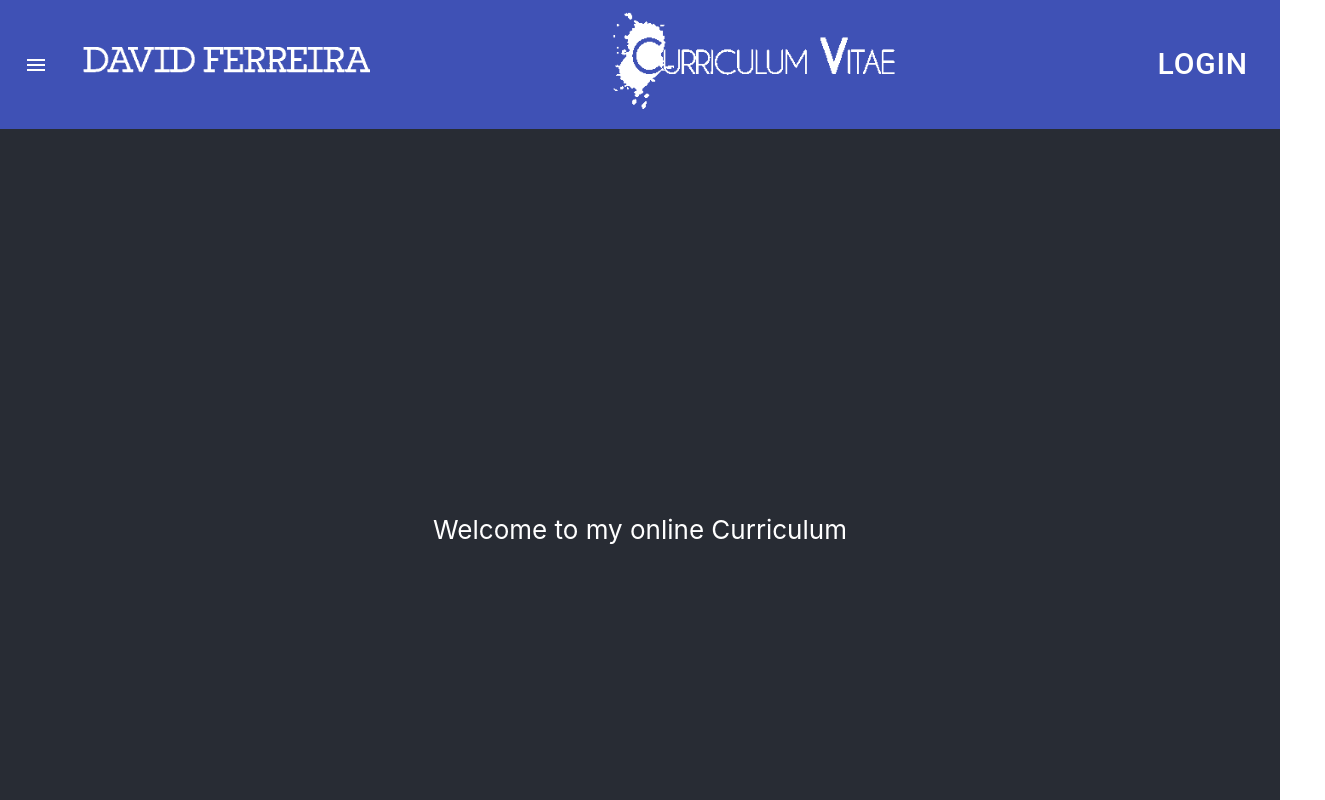
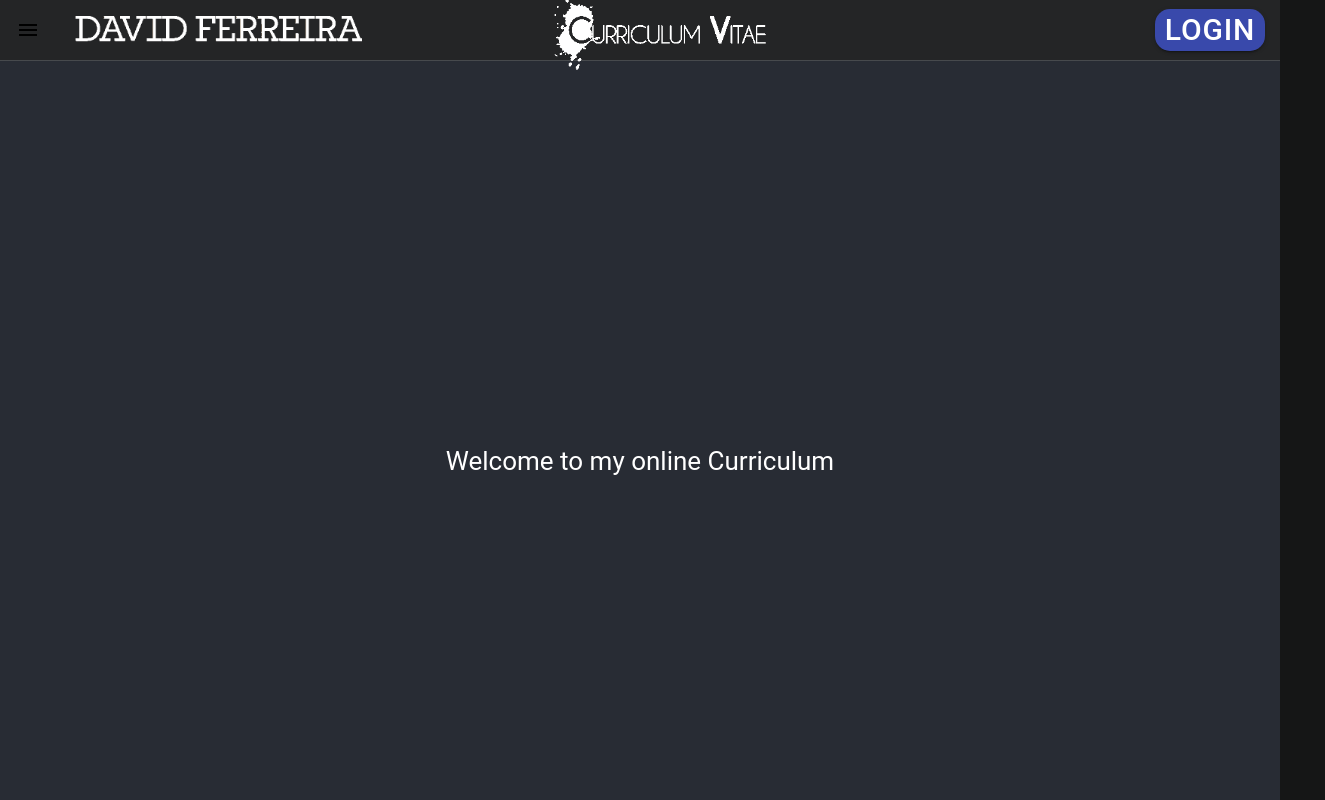
Before and after one commit to DavidFerreira13/CurriculumVitae-Website, a React (Create React App) app in the folder cv-website/: page / in a window 1280 px wide. Shown: the top 800 px of the page, 1325 px wide, since content can reach past the window. Built offline with nearby package versions, Linux system fonts and the light colour scheme.

Commit message:
improve website layout

```diff
--- a/cv-website/src/App.css
+++ b/cv-website/src/App.css
@@ -48,3 +48,13 @@
   margin: 0%;
   overflow: hidden;
 }
+.nameImage{
+  margin-top: 10px;
+}
+.cvImage{
+  position: absolute;
+}
+#cvParent{
+  margin-top: -12px;
+  margin-right: 480px;
+}
--- a/cv-website/src/App.js
+++ b/cv-website/src/App.js
@@ -1,7 +1,19 @@
 import './App.css'
+import React from 'react';
 import { makeStyles } from '@material-ui/core/styles'
 import Drawer from './Drawer'
-
+import DropDownMenu from "./DropDownMenu.js"
+import "./DropDownMenu.css"
+import {useState} from 'react'
+import Button from '@material-ui/core/Button'
+import curriculum_image from "./Images/cv-white.png"
+import ImageOfMyName from './Images/MyName.png'
+import MenuIcon from '@material-ui/icons/Menu';
+import clsx from 'clsx';
+import IconButton from '@material-ui/core/IconButton';
+import { ButtonGroup } from '@material-ui/core';
+import { createMuiTheme, ThemeProvider } from '@material-ui/core/styles'
+import { indigo } from '@material-ui/core/colors'
 
 const useStyles = makeStyles((theme) => ({
   root: {
@@ -15,25 +27,57 @@ const useStyles = makeStyles((theme) => ({
   },
 }));
 
+const theme = createMuiTheme({
+  palette:{
+    primary: {
+      main: indigo[600]
+    }
+  }
+})
+
 function App() {
+
   const classes = useStyles();
+  const [open, setOpen] = React.useState(false);
+  const handleDrawerOpen = () => {
+    setOpen(true);
+  };
+  const handleDrawerClose = () => {
+    setOpen(false);
+  };
+
   return (
     <main>
+      <Navbar id="headerNavbar" position="static" className={clsx(classes.appBar, { [classes.appBarShift]: open, })} >
+
+        <div className="navbar-nav">
+          <IconButton color="inherit" aria-label="open drawer" onClick={handleDrawerOpen} edge="start" className={clsx(classes.menuButton, open && classes.hide)} >
+            <MenuIcon className="menuIcon"/>
+          </IconButton>
+        </div>
+
+        <div className={classes.title} color="">
+          <img src={ImageOfMyName} alt="DavidFerreira" width="300px" height="auto" className="nameImage"/>
+        </div>
+        <div variant="h6" className={classes.title} color="" id="cvParent">
+          <img src={curriculum_image} alt="CvImage" width="auto" height="90" className="cvImage"/>
+        </div>
+
+        <NavItem>
+
+          <DropDownMenu/>
+
+        </NavItem>
+      </Navbar>
+
+      <Drawer/>
+
       <div className={classes.root}>
-        <Drawer/>
         <header className="App-header">
           Welcome to my online Curriculum
         </header>
       </div>
-      {/*
-      <Router>
-        <Switch>
-          <Route path="/" exact component={Home} />
-          <Route path="/login" exact component={Login} />
-          <Route path="/signin" exact component={Signin} />
-        </Switch>
-      </Router>
-      */}
+
       <footer className="page-footer">
         <p className="footer-text">
           This web-curriculum was made with react for the purpose of learning how to use it
@@ -42,5 +86,29 @@ function App() {
     </main>
   );
 }
+function Navbar(props) {
+  return (
+    <nav className="navbar">
+      <ul className="navbar-nav">{props.children}</ul>
+    </nav>
+  );
+}
 
+function NavItem(props) {
+  const [open, setOpen] = useState(false);
+
+  return (
+    <li className="nav-item">
+      <ThemeProvider theme={theme}>
+        <ButtonGroup variant="outlined" color="primary">
+          <Button variant="contained"href="#" className="icon-button"  id="loginButton" onClick={() => setOpen(!open)}>
+            {props.icon}
+              Login
+          </Button>
+        </ButtonGroup>
+      </ThemeProvider>
+      {open && props.children}
+    </li>
+  );
+}
 export default App;
--- a/cv-website/src/Drawer.css
+++ b/cv-website/src/Drawer.css
@@ -5,9 +5,13 @@
     background-color: brown;
 }
 
-.loginButton{
+#loginButton{
     font-size: 30px !important;
     border-radius: 15px !important;
+    color:white;
+    margin-right: 60px;
+    padding-left: 55px;
+    padding-right: 55px;
 }
 img{
     -moz-user-select: none !important;
--- a/cv-website/src/Drawer.js
+++ b/cv-website/src/Drawer.js
@@ -1,17 +1,10 @@
 import "./Drawer.css";
-import "./Login.css";
 import React from 'react';
-import clsx from 'clsx';
 import { makeStyles, useTheme } from '@material-ui/core/styles';
 import Drawer from '@material-ui/core/Drawer';
-import CssBaseline from '@material-ui/core/CssBaseline';
-import AppBar from '@material-ui/core/AppBar';
-import Toolbar from '@material-ui/core/Toolbar';
 import List from '@material-ui/core/List';
-import Typography from '@material-ui/core/Typography';
 import Divider from '@material-ui/core/Divider';
 import IconButton from '@material-ui/core/IconButton';
-import MenuIcon from '@material-ui/icons/Menu';
 import ChevronLeftIcon from '@material-ui/icons/ChevronLeft';
 import ChevronRightIcon from '@material-ui/icons/ChevronRight';
 import ListItem from '@material-ui/core/ListItem';
@@ -19,40 +12,11 @@ import ListItemIcon from '@material-ui/core/ListItemIcon';
 import ListItemText from '@material-ui/core/ListItemText';
 import InboxIcon from '@material-ui/icons/MoveToInbox';
 import MailIcon from '@material-ui/icons/Mail';
-import { createMuiTheme, ThemeProvider } from '@material-ui/core/styles';
-import { brown, blue } from '@material-ui/core/colors';
-import Button from '@material-ui/core/Button';
-import useScrollTrigger from '@material-ui/core/useScrollTrigger';
-import Slide from '@material-ui/core/Slide';
-import curriculum_image from "./Images/cv-white.png"
-import ImageOfMyName from './Images/MyName.png'
-
-
+import { ThemeProvider } from '@material-ui/core/styles';
+import { blue } from '@material-ui/core/colors';
 
 
 const drawerWidth = 240;
-
-function HideOnScroll(props) {
-    const { children, window } = props;
-    const trigger = useScrollTrigger({ target: window ? window() : undefined });
-
-    return (
-      <Slide appear={false} direction="down" in={!trigger}>
-        {children}
-      </Slide>
-    );
-}
-
-const theme = createMuiTheme({
-  palette: {
-    primary: {
-      main: brown[500],
-    },
-    secondary: {
-      main: brown[800],
-    },
-  },
-});
 
 const useStyles = makeStyles((theme) => ({
   root: {
@@ -120,11 +84,9 @@ export default function PersistentDrawerLeft() {
   const classes = useStyles();
   const theme = useTheme();
   const [open, setOpen] = React.useState(false);
-
   const handleDrawerOpen = () => {
     setOpen(true);
   };
-
   const handleDrawerClose = () => {
     setOpen(false);
   };
@@ -133,38 +95,7 @@ export default function PersistentDrawerLeft() {
 
     <ThemeProvider theme={theme}>
         <div  className="PhotoHeader" >
-        <HideOnScroll>
-            <AppBar
-                position="static"
-                className={clsx(classes.appBar, {
-                [classes.appBarShift]: open,
-                })}
-            >
-                <Toolbar>
-                    <IconButton
-                        color="inherit"
-                        aria-label="open drawer"
-                        onClick={handleDrawerOpen}
-                        edge="start"
-                        className={clsx(classes.menuButton, open && classes.hide)}
-                    >
-                        <MenuIcon />
-                    </IconButton>
-                    <Typography variant="h6" className={classes.title} color="">
-                      <img src={ImageOfMyName} width="300px" height="auto" />
-                    </Typography>
-                    <Typography variant="h6" className={classes.title} color="">
-                      <img src={curriculum_image} alt="Cv image" width="auto" height="120"/>
-                    </Typography>
-                    <Button
-                    onClick
-                        color="inherit" className="loginButton">
-                            Login
-                    </Button>
 
-                </Toolbar>
-            </AppBar>
-        </HideOnScroll>
         <Drawer className="PhotoHeadere"
             variant="persistent"
             anchor="left"
--- /dev/null
+++ b/cv-website/src/DropDownMenu.css
@@ -0,0 +1,164 @@
+body {
+    margin: 0;
+    background: #151616;
+    font-family: roboto;
+    -webkit-font-smoothing: antialiased;
+    -moz-osx-font-smoothing: grayscale;
+  }
+
+  code {
+    font-family: source-code-pro, Menlo, Monaco, Consolas, 'Courier New',
+      monospace;
+  }
+
+
+  :root {
+    --bg:  #242526;
+    --bg-accent: #484a4d;
+    --text-color: #dadce1;
+    --nav-size: 60px;
+    --border: 1px solid #474a4d;
+    --border-radius: 8px;
+    --speed: 500ms;
+  }
+
+  ul {
+    list-style: none;
+    margin: 0;
+    padding: 0;
+  }
+
+  #buttonID {
+    color: var(--text-color);
+    text-decoration: none;;
+  }
+
+  /* Top Navigation Bar */
+
+  /* <nav> */
+  .navbar {
+    height: var(--nav-size);
+    background-color: var(--bg);
+    padding: 0 1rem;
+    border-bottom: var(--border);
+  }
+
+  /* <ul> */
+  .navbar-nav {
+    max-width: 100%;
+    height: 100%;
+    display: flex;
+    justify-content: flex-start;
+  }
+
+  /* <li> */
+  .nav-item {
+    width: calc(var(--nav-size) * 0.8);
+    display: flex;
+    align-items: center;
+    justify-content: center;
+  }
+
+  /* Icon Button */
+  .icon-button {
+    --button-size: calc(var(--nav-size) * 0.7);
+    width: var(--button-size);
+    height: var(--button-size);
+    background-color: #484a4d;
+    border-radius: 50%;
+    padding: 5px;
+    margin: 2px;
+    display: flex;
+    align-items: center;
+    justify-content: center;
+    transition: filter 300ms;
+  }
+
+  .icon-button:hover {
+    filter: brightness(1.2);
+  }
+
+
+TextField:focus, input:focus{
+  color: white;
+}
+
+  /* Dropdown Menu */
+
+  .dropdown {
+    position: absolute;
+    top: 58px;
+    width: 300px;
+    transform: translateX(-45%);
+    background-color: var(--bg);
+    border: var(--border);
+    border-radius: var(--border-radius);
+    padding: 1rem;
+    overflow: hidden;
+    transition: height var(--speed) ease;
+    text-transform: none !important;
+  }
+
+  .menu {
+    width: 100%;
+  }
+
+  .menu-item {
+    height: 50px;
+    display: flex;
+    align-items: center;
+    border-radius: var(--border-radius);
+    transition: background var(--speed);
+    padding: 0.5rem;
+    text-transform: none !important;
+  }
+
+  .menu-item .icon-button {
+    margin-right: 0.5rem;
+  }
+
+
+  .menu-item .icon-button:hover {
+    filter: none;
+  }
+
+  .menu-item:hover {
+    background-color: #525357;
+  }
+
+  .icon-right {
+    margin-left: auto;
+  }
+
+  /* CSSTransition classes  */
+  .menu-primary-enter {
+    position: absolute;
+    transform: translateX(-110%);
+  }
+  .menu-primary-enter-active {
+    transform: translateX(0%);
+    transition: all var(--speed) ease;
+  }
+  .menu-primary-exit {
+    position: absolute;
+  }
+  .menu-primary-exit-active {
+    transform: translateX(-110%);
+    transition: all var(--speed) ease;
+  }
+
+
+  .menu-secondary-enter {
+    transform: translateX(110%);
+  }
+  .menu-secondary-enter-active {
+    transform: translateX(0%);
+    transition: all var(--speed) ease;
+  }
+  .menu-secondary-exit {
+
+  }
+  .menu-secondary-exit-active {
+    transform: translateX(110%);
+    transition: all var(--speed) ease;
+  }
--- /dev/null
+++ b/cv-website/src/DropDownMenu.js
@@ -0,0 +1,50 @@
+import React from 'react';
+import './DropDownMenu.css'
+import TextField from '@material-ui/core/TextField'
+import { deepPurple, green } from '@material-ui/core/colors'
+import { createMuiTheme, ThemeProvider } from '@material-ui/core/styles'
+
+const theme = createMuiTheme({
+  palette:{
+    primary: {
+      main: green[800]
+    },
+    secondary:{
+      main: deepPurple["A200"]
+    }
+  }
+})
+
+export default function DropDownMenu() {
+
+    return (
+      <ThemeProvider theme={theme}>
+        <div className="dropdown">
+
+          <TextField
+              variant="outlined"
+              label="Username"
+              placeholder="example@email.com"
+              margin="normal"
+              color="primary"
+              type="email"
+              InputLabelProps={{
+                style: {
+                  color: 'grey'
+                } }}
+            />
+            <TextField
+            variant="outlined"
+            label="Password"
+            margin="normal"
+            color="secondary"
+            type="password"
+            InputLabelProps={{
+              style: {
+                color: 'grey'
+              } }}
+          />
+        </div>
+      </ThemeProvider>
+    )
+  }
```
Also changed, not shown: cv-website/src/HideOnScroll.js (added, +14 -0 lines).
